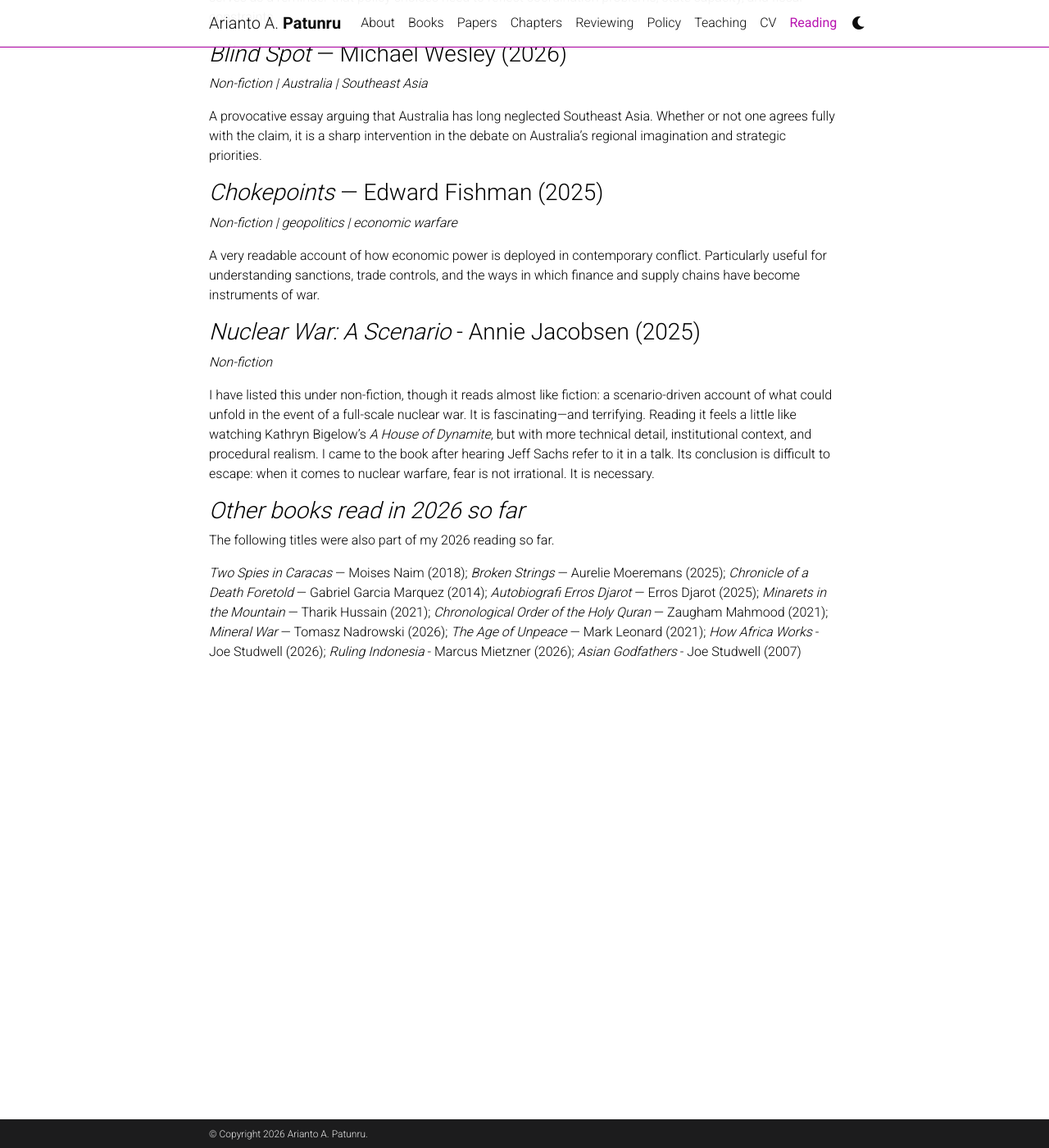
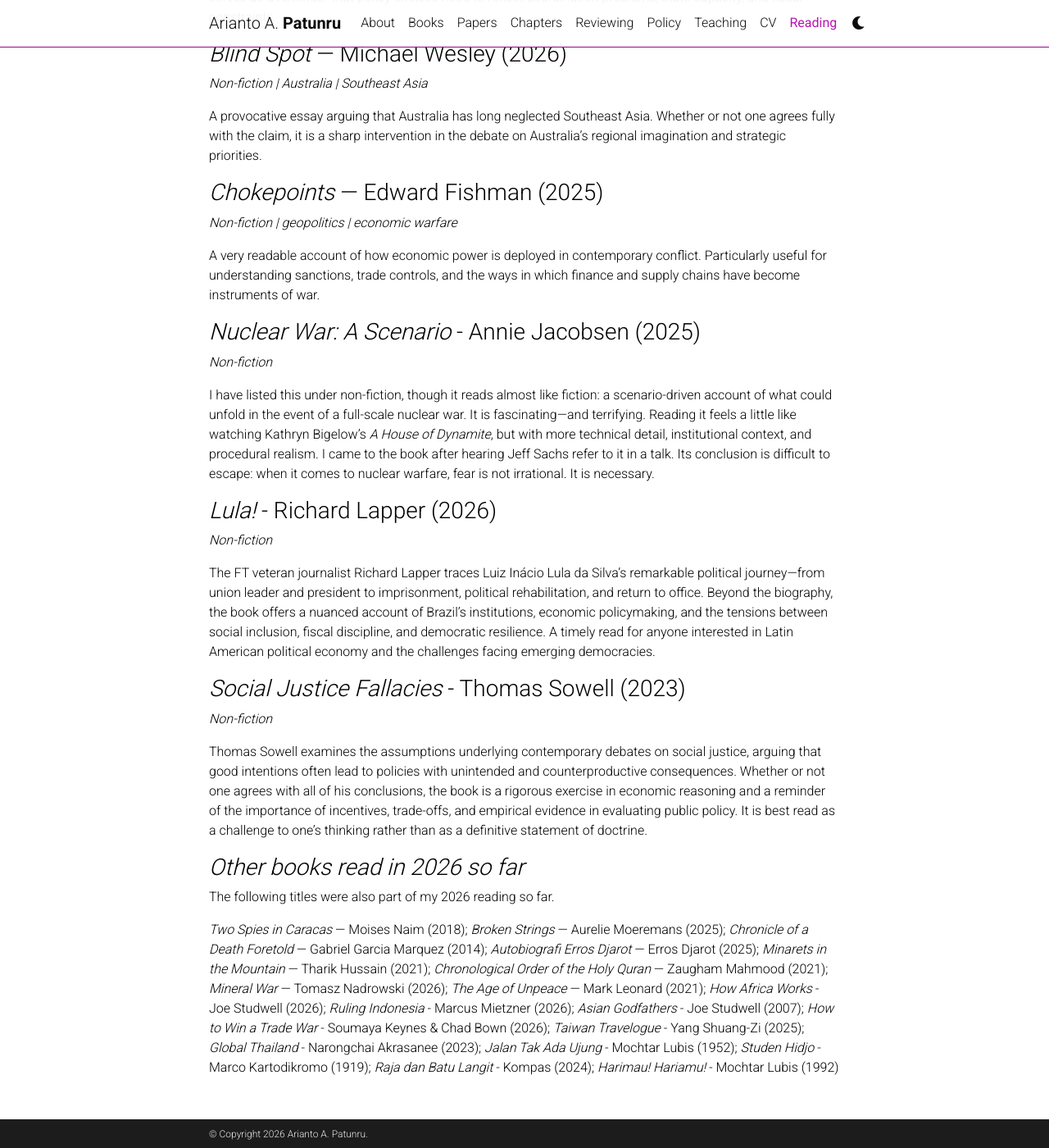
Before and after one commit to patunru/patunru.github.io, a Jekyll site: the page built from _pages/reading.md, in a window 1280 px wide and 1400 px high, scrolled down 1381 px. Shown: the whole window at 82% size. Built offline with Jekyll 4.4.1, drawn with Linux system fonts in a browser that asks for light colours; comment, search, counter and statistics services are not loaded; a style sheet for code colours, icons or effects is not loaded.

Commit message:
Update reading.md

```diff
--- a/_pages/reading.md
+++ b/_pages/reading.md
@@ -63,8 +63,18 @@ A very readable account of how economic power is deployed in contemporary confli
 
 I have listed this under non-fiction, though it reads almost like fiction: a scenario-driven account of what could unfold in the event of a full-scale nuclear war. It is fascinating—and terrifying. Reading it feels a little like watching Kathryn Bigelow’s *A House of Dynamite*, but with more technical detail, institutional context, and procedural realism. I came to the book after hearing Jeff Sachs refer to it in a talk. Its conclusion is difficult to escape: when it comes to nuclear warfare, fear is not irrational. It is necessary.
 
+### *Lula!* - Richard Lapper (2026)
+*Non-fiction*
+
+The FT veteran journalist Richard Lapper traces Luiz Inácio Lula da Silva's remarkable political journey—from union leader and president to imprisonment, political rehabilitation, and return to office. Beyond the biography, the book offers a nuanced account of Brazil's institutions, economic policymaking, and the tensions between social inclusion, fiscal discipline, and democratic resilience. A timely read for anyone interested in Latin American political economy and the challenges facing emerging democracies.
+
+### *Social Justice Fallacies* - Thomas Sowell (2023)
+*Non-fiction*
+
+Thomas Sowell examines the assumptions underlying contemporary debates on social justice, arguing that good intentions often lead to policies with unintended and counterproductive consequences. Whether or not one agrees with all of his conclusions, the book is a rigorous exercise in economic reasoning and a reminder of the importance of incentives, trade-offs, and empirical evidence in evaluating public policy. It is best read as a challenge to one's thinking rather than as a definitive statement of doctrine.
+
 ### *Other books read in 2026 so far*
 
 The following titles were also part of my 2026 reading so far.
 
-*Two Spies in Caracas* — Moises Naim (2018); *Broken Strings* — Aurelie Moeremans (2025); *Chronicle of a Death Foretold* — Gabriel Garcia Marquez (2014); *Autobiografi Erros Djarot* — Erros Djarot (2025); *Minarets in the Mountain* — Tharik Hussain (2021); *Chronological Order of the Holy Quran* — Zaugham Mahmood (2021); *Mineral War* — Tomasz Nadrowski (2026); *The Age of Unpeace* — Mark Leonard (2021); *How Africa Works* - Joe Studwell (2026); *Ruling Indonesia* - Marcus Mietzner (2026); *Asian Godfathers* - Joe Studwell (2007)
+*Two Spies in Caracas* — Moises Naim (2018); *Broken Strings* — Aurelie Moeremans (2025); *Chronicle of a Death Foretold* — Gabriel Garcia Marquez (2014); *Autobiografi Erros Djarot* — Erros Djarot (2025); *Minarets in the Mountain* — Tharik Hussain (2021); *Chronological Order of the Holy Quran* — Zaugham Mahmood (2021); *Mineral War* — Tomasz Nadrowski (2026); *The Age of Unpeace* — Mark Leonard (2021); *How Africa Works* - Joe Studwell (2026); *Ruling Indonesia* - Marcus Mietzner (2026); *Asian Godfathers* - Joe Studwell (2007); *How to Win a Trade War* - Soumaya Keynes & Chad Bown (2026); *Taiwan Travelogue* - Yang Shuang-Zi (2025); *Global Thailand* - Narongchai Akrasanee (2023); *Jalan Tak Ada Ujung* - Mochtar Lubis (1952); *Studen Hidjo* - Marco Kartodikromo (1919); *Raja dan Batu Langit* - Kompas (2024); *Harimau! Hariamu!* - Mochtar Lubis (1992)
```
